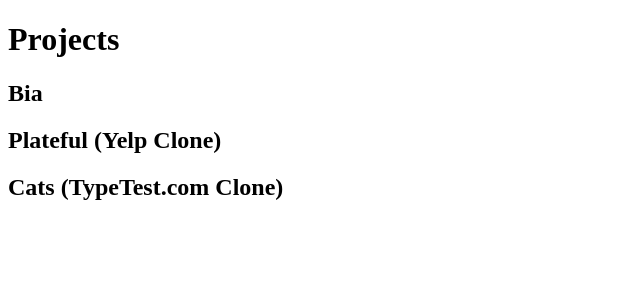
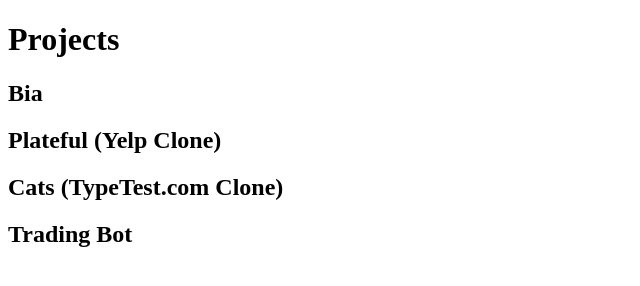
Before and after one commit to rohanmorar/my-website, a plain HTML site: page project.html in a window 1280 px wide. Shown: the whole page, without its empty margins (0-640 px from the left). Drawn offline with Linux system fonts and the light colour scheme.

Commit message:
project page update

```diff
--- a/project.html
+++ b/project.html
@@ -11,6 +11,8 @@
     <h2>Bia</h2>
     <h2>Plateful (Yelp Clone)</h2>
     <h2>Cats (TypeTest.com Clone)</h2>
+    <h2>Trading Bot</h2>
+
 
 </body>
 </html>
```
